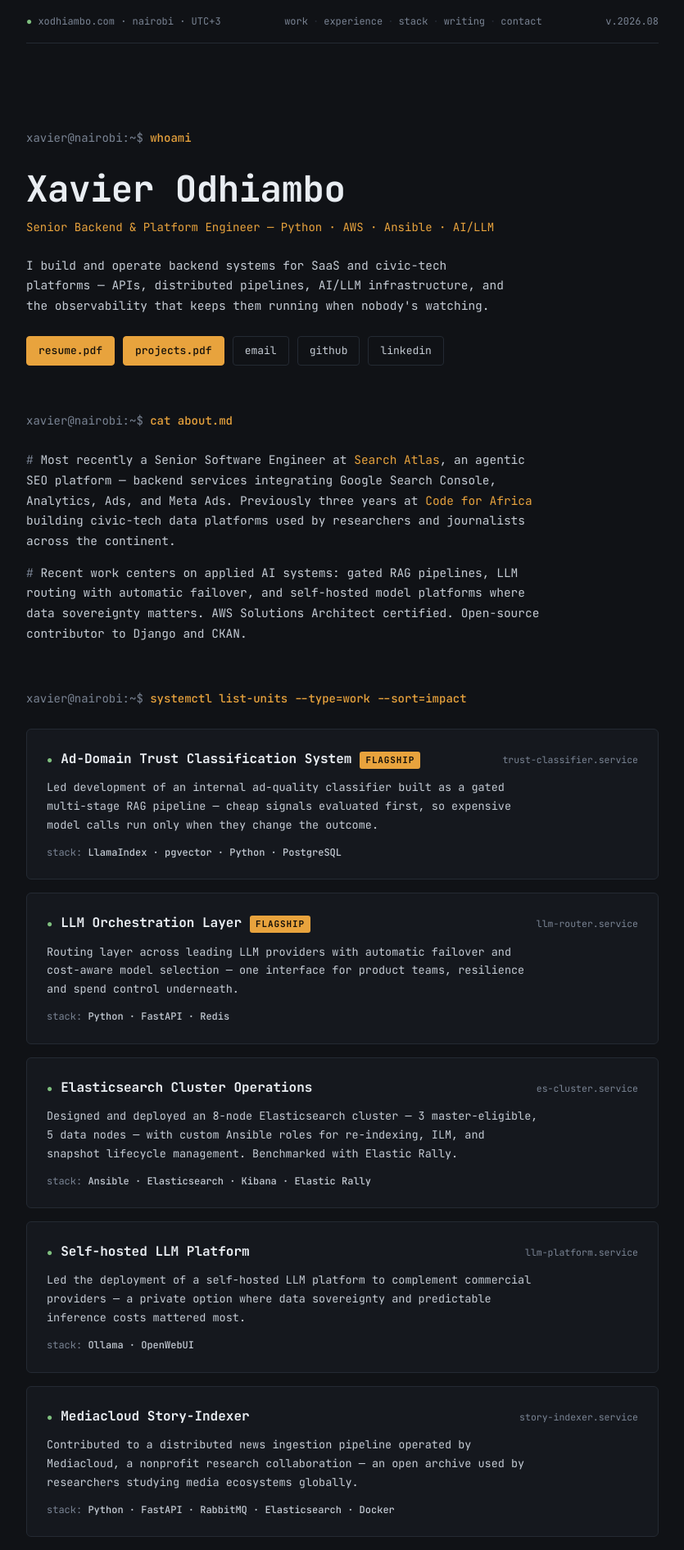
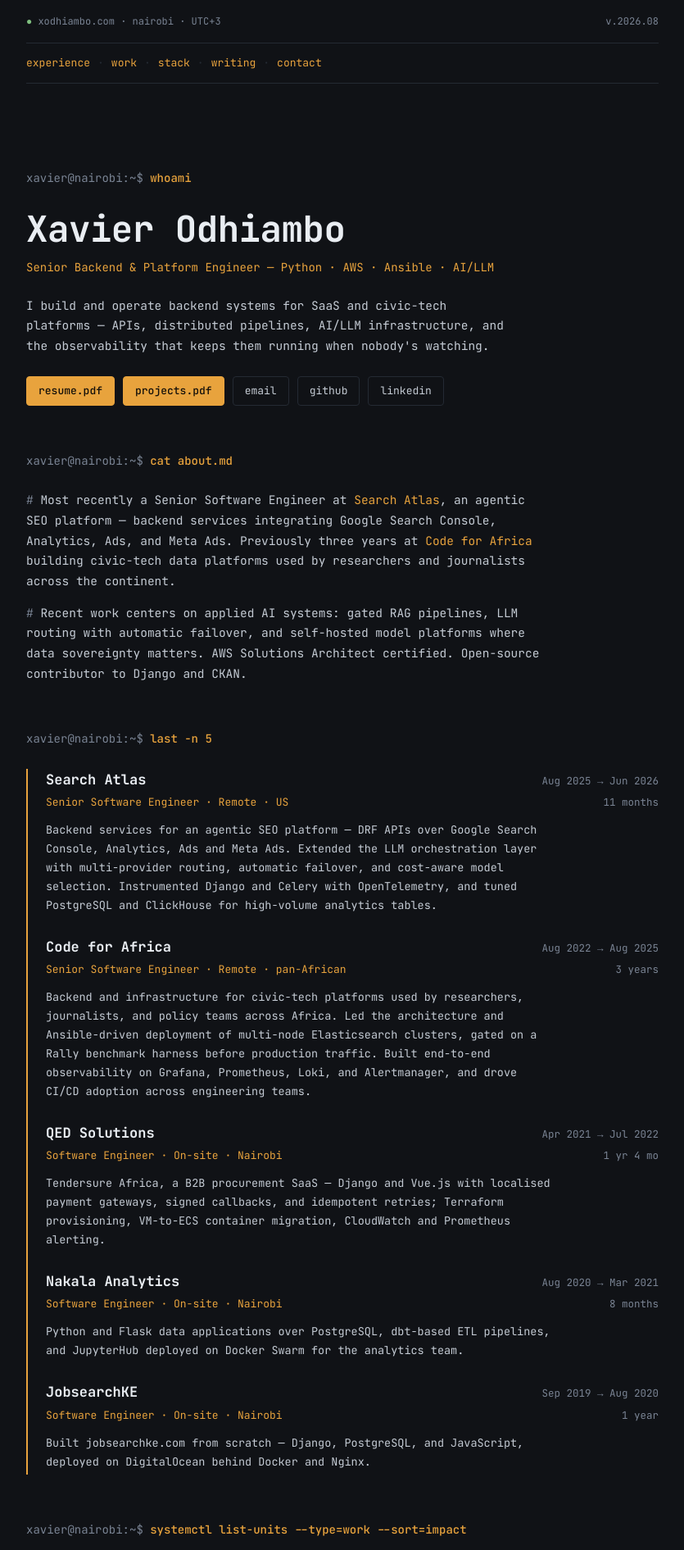
Before and after one commit to thepsalmist/thepsalmist.github.io, a Jekyll site: the page built from index.html, in a window 1280 px wide. Shown: the top 1891 px of the page at 82% size, without its empty margins (222-1057 px from the left). Built offline with Jekyll 4.4.1, drawn with Linux system fonts in a browser that asks for light colours; some of the changed text lies outside the part shown.

Commit message:
Lead with experience and give it equal visual weight
Moves the employment timeline above the project units and restyles it:
company name at heading scale, full job titles with work mode and
location, and an amber rail on every entry.

Also moves section nav to its own row, drops the planned-posts
placeholders from writing.log, and trims the footer to the copyright.

```diff
--- a/_layouts/default.html
+++ b/_layouts/default.html
@@ -5,16 +5,16 @@
 <div class="wrap">
   <div class="statusbar">
     <span><span class="dot">●</span> <a href="{{ '/' | relative_url }}">xodhiambo.com</a> · nairobi · UTC+3</span>
-    <nav>
-      <a href="{{ '/' | relative_url }}#work">work</a><span class="sep">·</span><a href="{{ '/' | relative_url }}#experience">experience</a><span class="sep">·</span><a href="{{ '/' | relative_url }}#stack">stack</a><span class="sep">·</span><a href="{{ '/blog/' | relative_url }}">writing</a><span class="sep">·</span><a href="{{ '/' | relative_url }}#contact">contact</a>
-    </nav>
     <span>v.2026.08</span>
   </div>
+
+  <nav class="subnav">
+    <a href="{{ '/' | relative_url }}#experience">experience</a><span class="sep">·</span><a href="{{ '/' | relative_url }}#work">work</a><span class="sep">·</span><a href="{{ '/' | relative_url }}#stack">stack</a><span class="sep">·</span><a href="{{ '/blog/' | relative_url }}">writing</a><span class="sep">·</span><a href="{{ '/' | relative_url }}#contact">contact</a>
+  </nav>
 
   {{ content }}
 
   <footer>
-    <span>Built with HTML + CSS · No frameworks</span>
     <span>© {{ site.time | date: "%Y" }} Xavier Odhiambo</span>
   </footer>
 </div>
--- a/assets/css/terminal.css
+++ b/assets/css/terminal.css
@@ -19,8 +19,13 @@
 .statusbar a{color:var(--dim)}
 .statusbar a:hover{color:var(--amber)}
 .statusbar .dot{color:var(--ok)}
-.statusbar nav a{padding:0 6px}
-.statusbar .sep{color:var(--line)}
+
+/* Section nav */
+.subnav{display:flex;flex-wrap:wrap;align-items:baseline;padding:13px 0;border-bottom:1px solid var(--line);font-size:13px}
+.subnav a{color:var(--amber);padding:0 9px}
+.subnav a:first-child{padding-left:0}
+.subnav a:hover{color:var(--amber-hi)}
+.subnav .sep{color:var(--line)}
 
 /* Prompt headers */
 .prompt{margin:56px 0 24px;font-size:14px}
@@ -60,15 +65,14 @@
 .svc .meta b{color:var(--text);font-weight:500}
 
 /* Employment history (last) */
-.hist{border-left:2px solid var(--line);padding-left:18px}
-.job{padding:12px 0}
-.job-head{display:grid;grid-template-columns:150px 106px 74px 1fr;gap:8px;align-items:baseline;font-size:13px}
-.job-head .host{color:var(--amber);font-weight:500}
-.job-head .role,.job-head .loc{color:var(--dim)}
-.job-head .when{color:var(--text);font-size:12.5px}
-.job-head .dur{color:var(--dim)}
-.job p{margin-top:9px;font-size:13.5px;max-width:620px}
-.job.compact p{color:var(--dim)}
+.job{border-left:2px solid var(--amber);padding:2px 0 26px 22px}
+.job:last-child{padding-bottom:4px}
+.job-head{display:flex;justify-content:space-between;align-items:baseline;gap:8px 16px;flex-wrap:wrap}
+.job-head .host{font-size:17px;font-weight:700;color:#E9EDF2;line-height:1.3}
+.job-head .when{font-size:12.5px;color:var(--dim);white-space:nowrap}
+.job-sub{display:flex;justify-content:space-between;align-items:baseline;gap:4px 16px;flex-wrap:wrap;margin-top:5px;font-size:13px;color:var(--amber)}
+.job-sub .dur{color:var(--dim);font-size:12.5px;white-space:nowrap}
+.job p{margin-top:11px;font-size:13.5px;max-width:620px}
 
 /* Config-style key/value blocks (stack, contact) */
 .conf{border-left:2px solid var(--line);padding-left:18px;font-size:13.5px}
@@ -131,9 +135,8 @@
   .svc{padding:18px 16px}
   .svc-head .unit{margin-left:0;width:100%}
   .logline .ts{min-width:auto}
-  .statusbar nav{order:3;width:100%}
-  .statusbar nav a:first-child{padding-left:0}
-  .job-head{grid-template-columns:1fr;gap:1px}
-  .job-head .when{margin-top:3px}
+  .subnav a{padding:0 7px}
+  .job{padding-left:16px}
+  .job-head .host{font-size:16px}
   .conf .row{grid-template-columns:1fr;gap:1px;padding:9px 0}
 }
--- a/index.html
+++ b/index.html
@@ -19,6 +19,71 @@
   <div class="prompt"><span class="user">xavier@nairobi:~$</span> <span class="cmd">cat about.md</span></div>
   <p><span class="comment"># </span>Most recently a Senior Software Engineer at <a href="https://searchatlas.com">Search Atlas</a>, an agentic SEO platform — backend services integrating Google Search Console, Analytics, Ads, and Meta Ads. Previously three years at <a href="https://codeforafrica.org">Code for Africa</a> building civic-tech data platforms used by researchers and journalists across the continent.</p>
   <p><span class="comment"># </span>Recent work centers on applied AI systems: gated RAG pipelines, LLM routing with automatic failover, and self-hosted model platforms where data sovereignty matters. AWS Solutions Architect certified. Open-source contributor to Django and CKAN.</p>
+</section>
+
+<section id="experience">
+  <div class="prompt"><span class="user">xavier@nairobi:~$</span> <span class="cmd">last -n 5</span></div>
+  <div class="hist">
+    <div class="job">
+      <div class="job-head">
+        <h3 class="host">Search Atlas</h3>
+        <span class="when">Aug 2025 &rarr; Jun 2026</span>
+      </div>
+      <div class="job-sub">
+        <span class="role">Senior Software Engineer · Remote · US</span>
+        <span class="dur">11 months</span>
+      </div>
+      <p>Backend services for an agentic SEO platform — DRF APIs over Google Search Console, Analytics, Ads and Meta Ads. Extended the LLM orchestration layer with multi-provider routing, automatic failover, and cost-aware model selection. Instrumented Django and Celery with OpenTelemetry, and tuned PostgreSQL and ClickHouse for high-volume analytics tables.</p>
+    </div>
+
+    <div class="job">
+      <div class="job-head">
+        <h3 class="host">Code for Africa</h3>
+        <span class="when">Aug 2022 &rarr; Aug 2025</span>
+      </div>
+      <div class="job-sub">
+        <span class="role">Senior Software Engineer · Remote · pan-African</span>
+        <span class="dur">3 years</span>
+      </div>
+      <p>Backend and infrastructure for civic-tech platforms used by researchers, journalists, and policy teams across Africa. Led the architecture and Ansible-driven deployment of multi-node Elasticsearch clusters, gated on a Rally benchmark harness before production traffic. Built end-to-end observability on Grafana, Prometheus, Loki, and Alertmanager, and drove CI/CD adoption across engineering teams.</p>
+    </div>
+
+    <div class="job">
+      <div class="job-head">
+        <h3 class="host">QED Solutions</h3>
+        <span class="when">Apr 2021 &rarr; Jul 2022</span>
+      </div>
+      <div class="job-sub">
+        <span class="role">Software Engineer · On-site · Nairobi</span>
+        <span class="dur">1 yr 4 mo</span>
+      </div>
+      <p>Tendersure Africa, a B2B procurement SaaS — Django and Vue.js with localised payment gateways, signed callbacks, and idempotent retries; Terraform provisioning, VM-to-ECS container migration, CloudWatch and Prometheus alerting.</p>
+    </div>
+
+    <div class="job">
+      <div class="job-head">
+        <h3 class="host">Nakala Analytics</h3>
+        <span class="when">Aug 2020 &rarr; Mar 2021</span>
+      </div>
+      <div class="job-sub">
+        <span class="role">Software Engineer · On-site · Nairobi</span>
+        <span class="dur">8 months</span>
+      </div>
+      <p>Python and Flask data applications over PostgreSQL, dbt-based ETL pipelines, and JupyterHub deployed on Docker Swarm for the analytics team.</p>
+    </div>
+
+    <div class="job">
+      <div class="job-head">
+        <h3 class="host">JobsearchKE</h3>
+        <span class="when">Sep 2019 &rarr; Aug 2020</span>
+      </div>
+      <div class="job-sub">
+        <span class="role">Software Engineer · On-site · Nairobi</span>
+        <span class="dur">1 year</span>
+      </div>
+      <p>Built jobsearchke.com from scratch — Django, PostgreSQL, and JavaScript, deployed on DigitalOcean behind Docker and Nginx.</p>
+    </div>
+  </div>
 </section>
 
 <section id="work">
@@ -100,61 +165,6 @@
   </article>
 </section>
 
-<section id="experience">
-  <div class="prompt"><span class="user">xavier@nairobi:~$</span> <span class="cmd">last -n 5</span></div>
-  <div class="hist">
-    <div class="job">
-      <div class="job-head">
-        <span class="host">search-atlas</span>
-        <span class="role">senior-swe</span>
-        <span class="loc">remote</span>
-        <span class="when">Aug 2025 &rarr; Jun 2026 <span class="dur">(11 months)</span></span>
-      </div>
-      <p>Backend services for an agentic SEO platform — DRF APIs over Google Search Console, Analytics, Ads and Meta Ads. Extended the LLM orchestration layer with multi-provider routing, automatic failover, and cost-aware model selection. Instrumented Django and Celery with OpenTelemetry, and tuned PostgreSQL and ClickHouse for high-volume analytics tables.</p>
-    </div>
-
-    <div class="job">
-      <div class="job-head">
-        <span class="host">code-for-africa</span>
-        <span class="role">senior-swe</span>
-        <span class="loc">remote</span>
-        <span class="when">Aug 2022 &rarr; Aug 2025 <span class="dur">(3 years)</span></span>
-      </div>
-      <p>Backend and infrastructure for civic-tech platforms used by researchers, journalists, and policy teams across Africa. Led the architecture and Ansible-driven deployment of multi-node Elasticsearch clusters, gated on a Rally benchmark harness before production traffic. Built end-to-end observability on Grafana, Prometheus, Loki, and Alertmanager, and drove CI/CD adoption across engineering teams.</p>
-    </div>
-
-    <div class="job compact">
-      <div class="job-head">
-        <span class="host">qed-solutions</span>
-        <span class="role">swe</span>
-        <span class="loc">nairobi</span>
-        <span class="when">Apr 2021 &rarr; Jul 2022 <span class="dur">(1 yr 4 mo)</span></span>
-      </div>
-      <p>Tendersure Africa, a B2B procurement SaaS — Django and Vue.js with localised payment gateways, signed callbacks, and idempotent retries; Terraform provisioning, VM-to-ECS container migration, CloudWatch and Prometheus alerting.</p>
-    </div>
-
-    <div class="job compact">
-      <div class="job-head">
-        <span class="host">nakala-analytics</span>
-        <span class="role">swe</span>
-        <span class="loc">nairobi</span>
-        <span class="when">Aug 2020 &rarr; Mar 2021 <span class="dur">(8 months)</span></span>
-      </div>
-      <p>Python and Flask data applications over PostgreSQL, dbt-based ETL pipelines, and JupyterHub deployed on Docker Swarm for the analytics team.</p>
-    </div>
-
-    <div class="job compact">
-      <div class="job-head">
-        <span class="host">jobsearch-ke</span>
-        <span class="role">swe</span>
-        <span class="loc">nairobi</span>
-        <span class="when">Sep 2019 &rarr; Aug 2020 <span class="dur">(1 year)</span></span>
-      </div>
-      <p>Built jobsearchke.com from scratch — Django, PostgreSQL, and JavaScript, deployed on DigitalOcean behind Docker and Nginx.</p>
-    </div>
-  </div>
-</section>
-
 <section id="stack">
   <div class="prompt"><span class="user">xavier@nairobi:~$</span> <span class="cmd">cat stack.yml</span></div>
   <div class="conf">
@@ -180,10 +190,6 @@
       <a class="title" href="{{ post.url | relative_url }}">{{ post.title }}</a>
     </div>
     {% endfor %}
-    <div class="logline"><span class="ts">—</span><span class="tag-todo">[PLANNED]</span><span class="title">A remote MT5 development workflow with Tailscale</span></div>
-    <div class="logline"><span class="ts">—</span><span class="tag-todo">[PLANNED]</span><span class="title">Designing a gated multi-stage RAG pipeline</span></div>
-    <div class="logline"><span class="ts">—</span><span class="tag-todo">[PLANNED]</span><span class="title">Migrating the Mediacloud crawler</span></div>
-    <div class="logline"><span class="ts">—</span><span class="tag-todo">[PLANNED]</span><span class="title">Deploying a self-hosted LLM platform</span></div>
   </div>
   <p style="margin-top:20px;font-size:13px"><a href="{{ '/blog/' | relative_url }}">all posts →</a></p>
 </section>
```
